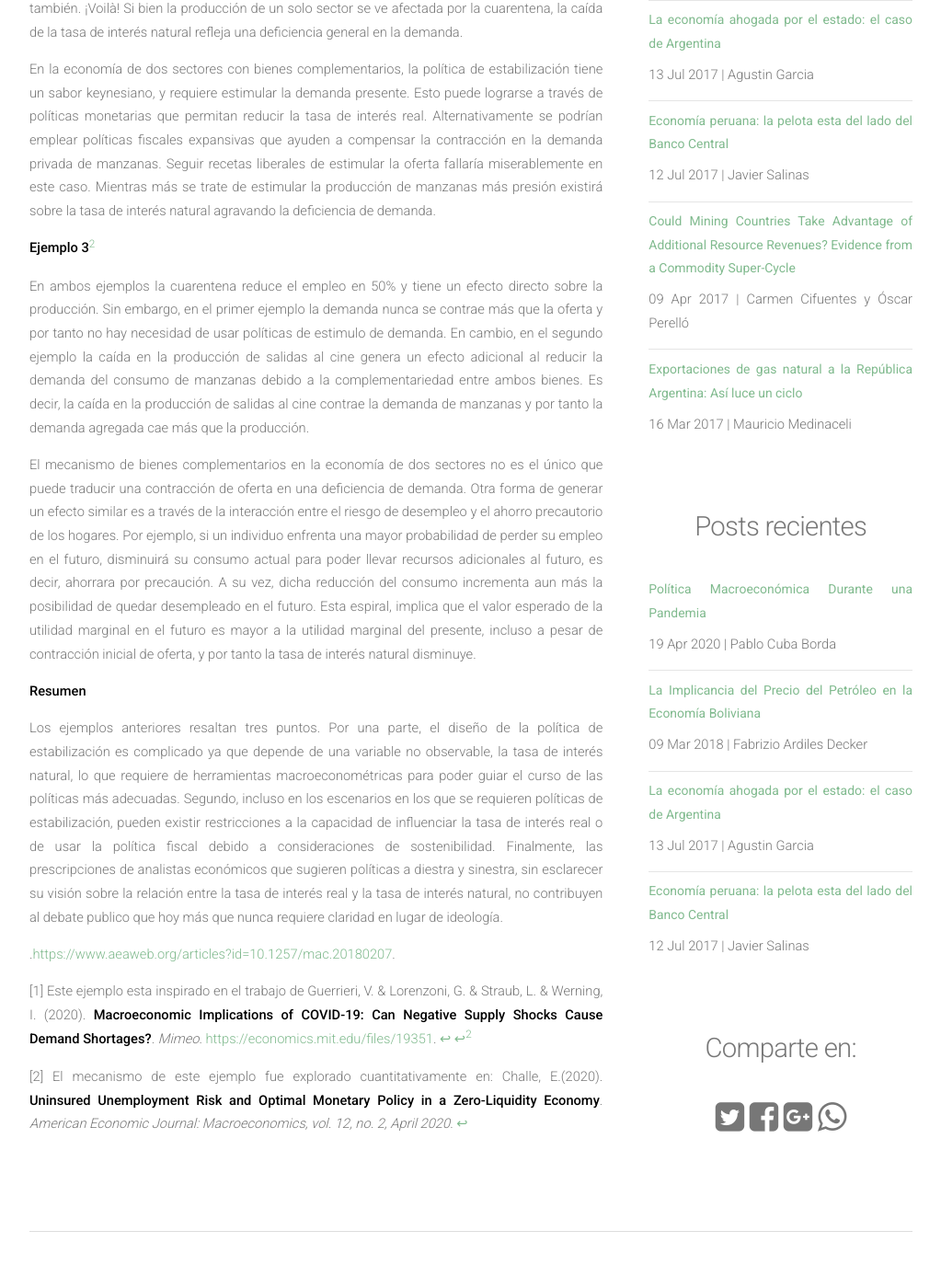
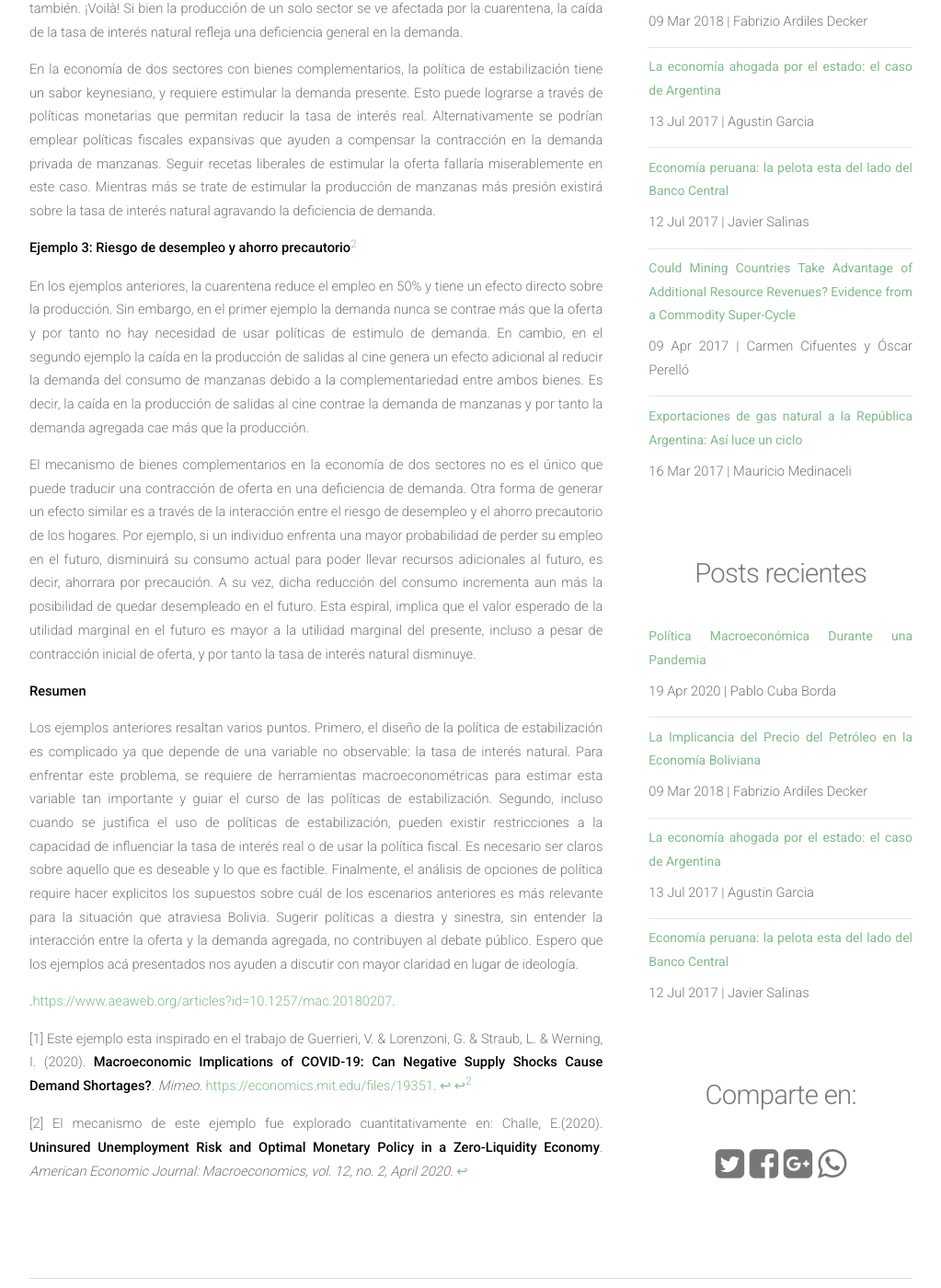
Before and after one commit to faroeconomics/faroeconomics.github.io, a Jekyll site: the page built from _posts/2020-04-19-macroeconomia-y-pandemia.markdown, in a window 1280 px wide and 1400 px high, scrolled down 2864 px. Shown: the whole window at 92% size, without its empty margins (128-1151 px from the left). Built offline with Jekyll 4.4.1, drawn with Linux system fonts in a browser that asks for light colours; nearby versions of some CDN libraries; library files that are not in the unit come from our copies; a script that is not in the unit is left out; comment, search, counter and statistics services are not loaded; some of the changed text lies outside the part shown.

Commit message:
updated macroeconomia pandemias

```diff
--- a/_posts/2020-04-19-macroeconomia-y-pandemia.markdown
+++ b/_posts/2020-04-19-macroeconomia-y-pandemia.markdown
@@ -21,13 +22,13 @@
 
 Supongamos que antes de la pandemia vivimos en una economía que existe por dos periodos: hoy y mañana. En nuestra economía hay una sola persona que puede trabajar un máximo de 8 horas por día y puede producir 1 manzana por cada 4 horas trabajadas. Asumamos también que la utilidad de comer una manzana hoy es ligeramente superior a comer una manzana mañana, y para ser específicos supongamos que la utilidad mañana es 0.99 veces la utilidad de hoy. Este “factor de impaciencia” es una de las características estructurales de nuestra economía.  En el pleno empleo de nuestra economía, se trabajan 8 horas hoy y 8 horas mañana, se produce un total de 4 manzanas y se consumen 4 manzanas. La tasa de interés real en esta economía es igual a la tasa de interés natural y equivale a 1% = 100x(1-0.99). A dicha tasa de interés, resulta optimo igualar el consumo de manzanas en ambos periodos.
 
-__Ejemplo 1__[^1]
+__Ejemplo 1: Un bien y el consumo de hoy__[^1]
 
 Exploremos entonces el efecto de una reducción forzosa en el numero de horas trabajadas en el presente, es decir una reducción temporal en el empleo. Esto es similar a lo que ocurre debido a una cuarentena y mientras se necesiten políticas para controlar la pandemia. Digamos que hoy sólo se pueden trabajar 4 horas, pero mañana todo vuelve a la normalidad y se trabajaran las 8 horas que corresponden. Veamos primero que ocurre con la tasa de interés natural. Si se usa todo el empleo no restringido por la cuarentena, nuestra economía puede producir 1 manzana hoy y 2 manzanas mañana. La tasa de interés natural en esta economía es sustancialmente mayor a 1%. La lógica del resultado es que, dada la caída en la producción, es imposible consumir dos manzanas hoy y por tanto el consumo presente se vuelve más valioso que el consumo futuro y por tanto estaríamos dispuestos a pagar una tasa de interés más alta para poder aumentar el consumo de manzanas hoy. En términos técnicos, la utilidad marginal del consumo presente es mayor a la utilidad marginal del consumo futuro.
 
 ¿Qué ocurre con la tasa de interés real y por tanto la demanda? Recordemos, que la tasa de interés real es la variable que se puede afectar a través del manejo de variables de política macroeconómica. Si la tasa de interés real se mantiene en su nivel inicial de 1%, la demanda de hoy seria 2 manzanas, pero solamente se puede producir 1 manzana. En estas condiciones, la política de estabilización optima implicaría subir la tasa de interés real al nuevo nivel de la tasa de interés natural. Es decir, la política macroeconómica necesita generar una recesión voluntaria para restablecer el equilibrio. Esta lógica implica que, frente a reducciones temporales de la oferta, la política macroeconómica no puede lograr nada tratando de estimular la demanda en el presente, ya que el problema es uno de oferta. Lo mejor que puede hacer la política de estabilización es contraer la demanda al nivel de la oferta actual.  En Bolivia, éste es el argumento que usan comentaristas libertarios sobre la necesidad de reducir impuestos, contraer el gasto y limitar las acciones de política monetaria. Dentro la lógica de nuestro simple ejemplo, tienen toda la razón.
 
-__Ejemplo 2__[^1]
+__Ejemplo 2: Bienes complementarios y el consumo de mañana__[^1]
 
 ¿Será posible que una contracción de la producción pueda generar una caída en la tasa de interés natural de la economía? La respuesta es si. Tomando el ejemplo anterior supongamos que hay un segundo sector en la economía que produce un bien llamado “salidas al cine” y que el empleo se divide en igual proporción en ambos sectores. Sin embargo, supondremos que solamente el sector de producción de salidas al cine se ve afectado por la cuarentena y específicamente supondremos que su producción se restringe por completo. Este escenario es el mismo que el de la economía de un solo sector, en el que el empleo se reduce en 50% en el primer período.
 
@@ -35,15 +36,15 @@
 
 En la economía de dos sectores con bienes complementarios, la política de estabilización tiene un sabor keynesiano, y requiere estimular la demanda presente. Esto puede lograrse a través de políticas monetarias que permitan reducir la tasa de interés real. Alternativamente se podrían emplear políticas fiscales expansivas que ayuden a compensar la contracción en la demanda privada de manzanas. Seguir recetas liberales de estimular la oferta fallaría miserablemente en este caso. Mientras más se trate de estimular la producción de manzanas más presión existirá sobre la tasa de interés natural agravando la deficiencia de demanda.
 
-__Ejemplo 3__[^2]
+__Ejemplo 3: Riesgo de desempleo y ahorro precautorio__[^2]
 
-En ambos ejemplos la cuarentena reduce el empleo en 50% y tiene un efecto directo sobre la producción. Sin embargo, en el primer ejemplo la demanda nunca se contrae más que la oferta y por tanto no hay necesidad de usar políticas de estimulo de demanda. En cambio, en el segundo ejemplo la caída en la producción de salidas al cine genera un efecto adicional al reducir la demanda del consumo de manzanas debido a la complementariedad entre ambos bienes. Es decir, la caída en la producción de salidas al cine contrae la demanda de manzanas y por tanto la demanda agregada cae más que la producción.
+En los ejemplos anteriores, la cuarentena reduce el empleo en 50% y tiene un efecto directo sobre la producción. Sin embargo, en el primer ejemplo la demanda nunca se contrae más que la oferta y por tanto no hay necesidad de usar políticas de estimulo de demanda. En cambio, en el segundo ejemplo la caída en la producción de salidas al cine genera un efecto adicional al reducir la demanda del consumo de manzanas debido a la complementariedad entre ambos bienes. Es decir, la caída en la producción de salidas al cine contrae la demanda de manzanas y por tanto la demanda agregada cae más que la producción.
 
 El mecanismo de bienes complementarios en la economía de dos sectores no es el único que puede traducir una contracción de oferta en una deficiencia de demanda. Otra forma de generar un efecto similar es a través de la interacción entre el riesgo de desempleo y el ahorro precautorio de los hogares. Por ejemplo, si un individuo enfrenta una mayor probabilidad de perder su empleo en el futuro, disminuirá su consumo actual para poder llevar recursos adicionales al futuro, es decir, ahorrara por precaución. A su vez, dicha reducción del consumo incrementa aun más la posibilidad de quedar desempleado en el futuro. Esta espiral, implica que el valor esperado de la utilidad marginal en el futuro es mayor a la utilidad marginal del presente, incluso a pesar de contracción inicial de oferta, y por tanto la tasa de interés natural disminuye.
 
 __Resumen__
 
-Los ejemplos anteriores resaltan tres puntos. Por una parte, el diseño de la política de estabilización es complicado ya que depende de una variable no observable, la tasa de interés natural, lo que requiere de herramientas macroeconométricas para poder guiar el curso de las políticas más adecuadas. Segundo, incluso en los escenarios en los que se requieren políticas de estabilización, pueden existir restricciones a la capacidad de influenciar la tasa de interés real o de usar la política fiscal debido a consideraciones de sostenibilidad. Finalmente, las prescripciones de analistas económicos que sugieren políticas a diestra y sinestra, sin esclarecer su visión sobre la relación entre la tasa de interés real y la tasa de interés natural, no contribuyen al debate publico que hoy más que nunca requiere claridad en lugar de ideología.
+Los ejemplos anteriores resaltan varios puntos. Primero, el diseño de la política de estabilización es complicado ya que depende de una variable no observable: la tasa de interés natural. Para enfrentar este problema, se requiere de herramientas macroeconométricas para estimar esta variable tan importante y guiar el curso de las políticas de estabilización. Segundo, incluso cuando se justifica el uso de políticas de estabilización, pueden existir restricciones a la capacidad de influenciar la tasa de interés real o de usar la política fiscal. Es necesario ser claros sobre aquello que es deseable y lo que es factible. Finalmente, el análisis de opciones de política require hacer explicitos los supuestos sobre cuál de los escenarios anteriores es más relevante para la situación que atraviesa Bolivia. Sugerir políticas a diestra y sinestra, sin entender la interacción entre la oferta y la demanda agregada, no contribuyen al debate público. Espero que los ejemplos acá presentados nos ayuden a discutir con mayor claridad en lugar de ideología.
 
 
 [^1]: [1] Este ejemplo esta inspirado en el trabajo de  Guerrieri, V. & Lorenzoni, G. & Straub, L. & Werning, I. (2020). __Macroeconomic Implications of COVID-19: Can Negative Supply Shocks Cause Demand Shortages?__. *Mimeo*. [https://economics.mit.edu/files/19351](https://economics.mit.edu/files/19351).
```
Also changed, not shown: other parts of _posts/2020-04-19-macroeconomia-y-pandemia.markdown (+2 -1 lines).
